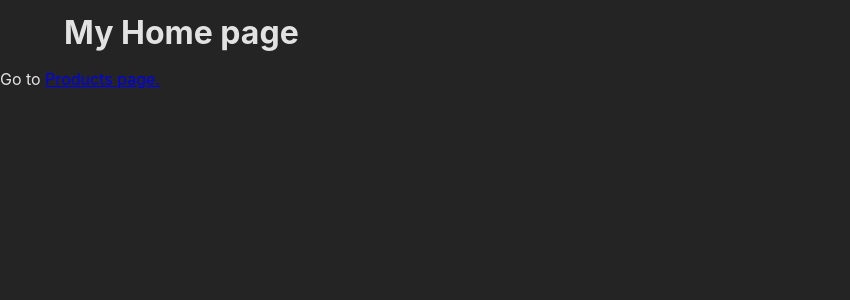
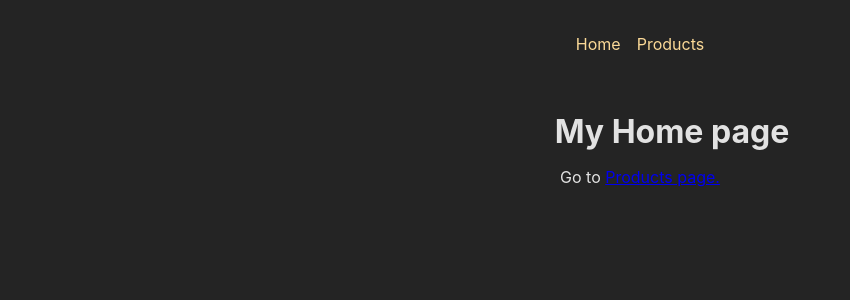
Before and after one commit to BhavneetS/React-routing, a React (Create React App) app: page / in a window 1280 px wide. Shown: the top 300 px of the page, without its empty margins (0-850 px from the left). Built offline with nearby package versions, Linux system fonts and the light colour scheme.

Commit message:
Manging routes with common Components like Navigation using child routes

```diff
--- /dev/null
+++ b/src/pages/Components/Navigation.jsx
@@ -0,0 +1,15 @@
+import { Link } from "react-router-dom"
+import classes from './Navigation.module.css'
+
+export default function Navigation() {
+    return (
+        <header className={classes.header}>
+            <nav>
+                <ul className={classes.list}>
+                    <li> <Link to="/">Home</Link></li>
+                    <li><Link to="/products">Products</Link></li>
+                </ul>
+            </nav>
+        </header>
+    )
+}
--- /dev/null
+++ b/src/pages/Components/Navigation.module.css
@@ -0,0 +1,23 @@
+.header {
+  max-width: 60rem;
+  margin: auto;
+  padding: 2rem;
+  display: flex;
+  justify-content: center;
+}
+
+.list {
+  display: flex;
+  gap: 1rem;
+}
+
+.list a {
+  text-decoration: none;
+  color: var(--color-primary-400);
+}
+
+.list a:hover,
+.list a.active {
+  color: var(--color-primary-800);
+  text-decoration: underline;
+}
--- /dev/null
+++ b/src/pages/Root.module.css
@@ -0,0 +1,4 @@
+.content {
+    margin: 2rem auto;
+    text-align: center;
+}
--- /dev/null
+++ b/src/pages/RootLayout.js
@@ -0,0 +1,14 @@
+import { Outlet } from "react-router-dom"
+import Navigation from "./Components/Navigation"
+import classes from './Root.module.css'
+
+export default function RootLayout() {
+    return (
+        <>
+            <Navigation/>
+            <main className={classes.content}>
+                <Outlet/>
+            </main>
+        </>
+    )
+}
```
Also changed, not shown: src/App.js (+18 -2 lines), src/pages/HomePage.jsx (renamed from src/pages/HomePage.js).
